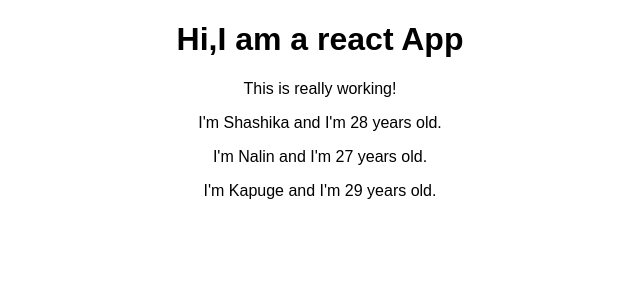
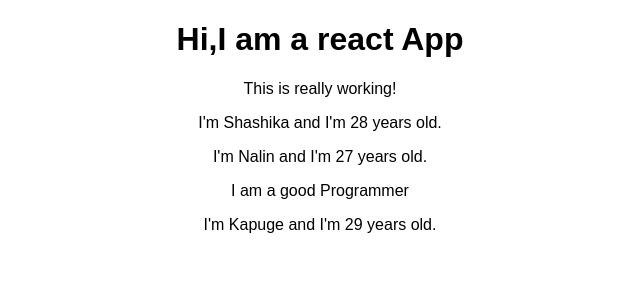
Before and after one commit to mihiranchathuranga/learn_react2, a React (Create React App) app: page / in a window 1280 px wide. Shown: the top 300 px of the page, without its empty margins (320-960 px from the left). Built offline with nearby package versions, Linux system fonts and the light colour scheme.

Commit message:
write props.children to access statement inside components

```diff
--- a/src/App.js
+++ b/src/App.js
@@ -9,7 +9,7 @@
          <h1>Hi,I am a react App</h1>
          <p>This is really working!</p>
          <Person name="Shashika" age="28"/>
-         <Person name="Nalin" age="27">I am good Programmer</Person>
+         <Person name="Nalin" age="27">I am a good Programmer</Person>
          <Person name="Kapuge" age="29"/>
 
        </div>
--- a/src/Person/Person.js
+++ b/src/Person/Person.js
@@ -4,6 +4,7 @@
     return (
         <div>
             <p>I'm  {props.name} and I'm {props.age} years old. </p>
+            <p>{props.children}</p>
         </div>
     )
 
```
